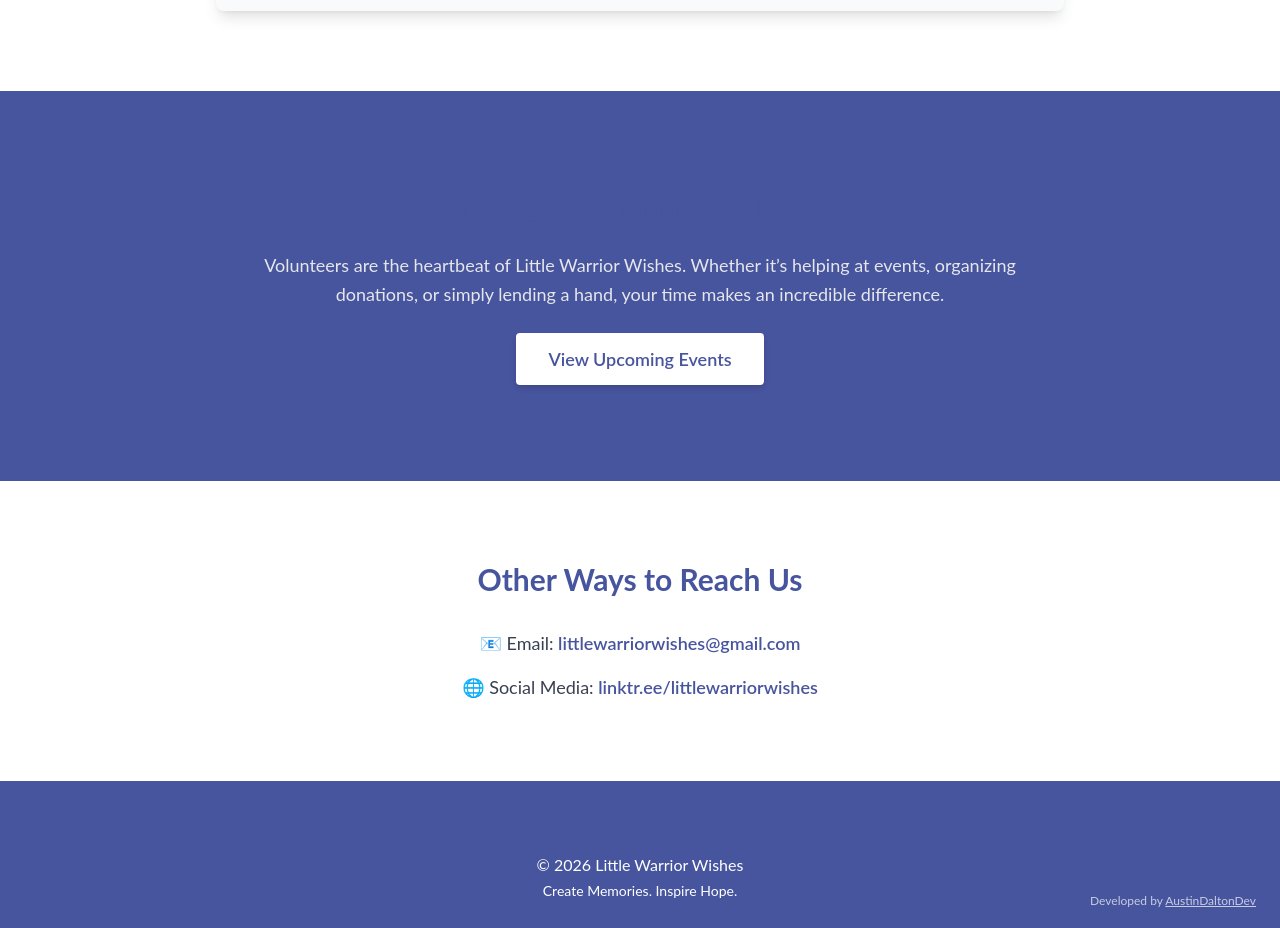
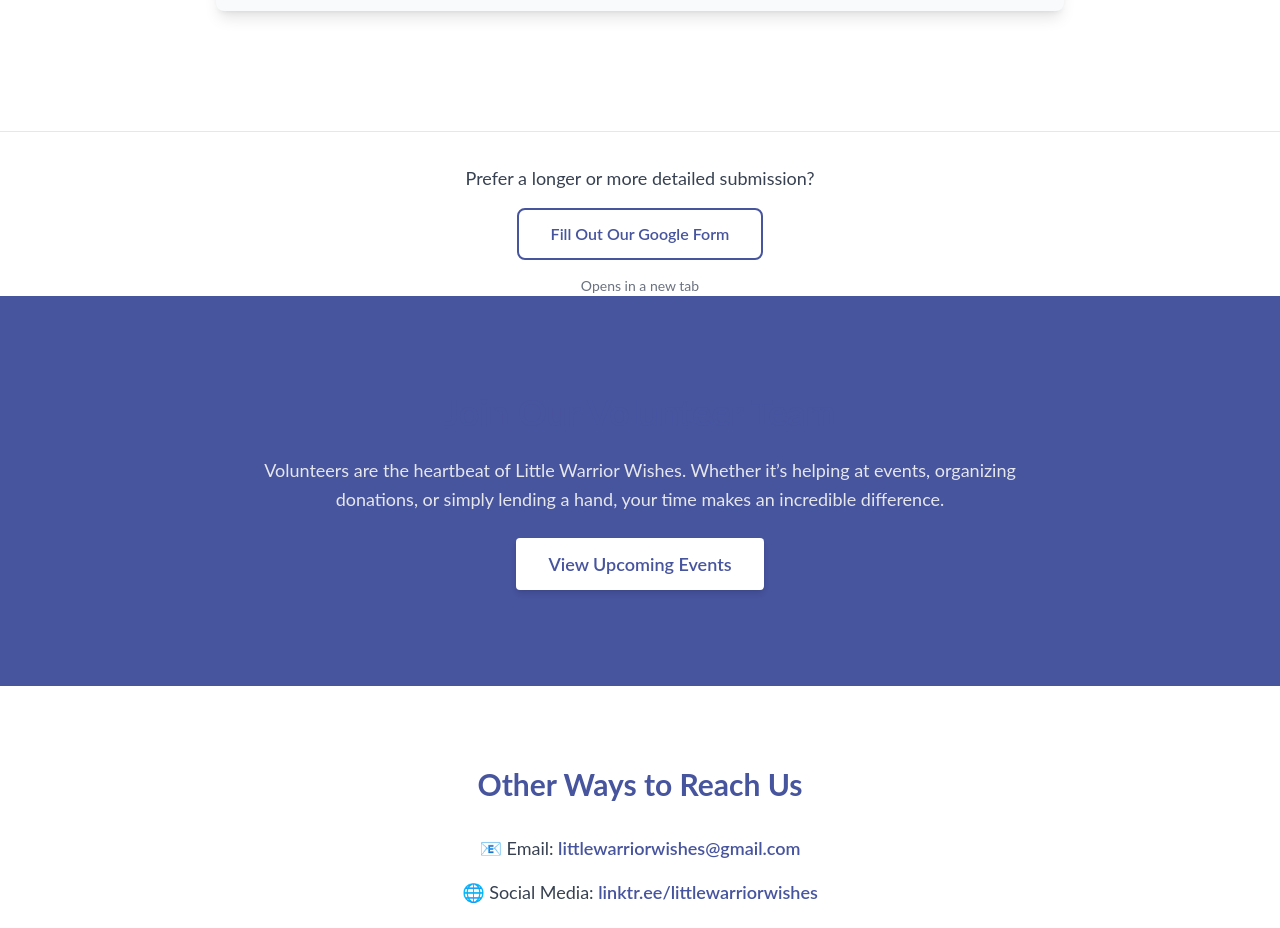
Before and after one commit to AustinDDev/little-warrior-wishes, a Next.js app: page /contact in a window 1280 px wide. Shown: the part 1180-2108 px from the top of the page. Built offline with nearby package versions, Linux system fonts and the light colour scheme.

Commit message:
Google Form added

```diff
--- a/app/contact/page.tsx
+++ b/app/contact/page.tsx
@@ -149,7 +149,25 @@
           )}
         </form>
       </motion.section>
+      {/* Alternate Contact Method */}
+<div className="mt-10 pt-8 border-t border-gray-200 text-center space-y-4">
+  <p className="text-gray-700 text-lg">
+    Prefer a longer or more detailed submission?
+  </p>
 
+  <a
+    href="https://docs.google.com/forms/d/e/1FAIpQLScz7Np4_ICWar4dn23wOARkqqphtY623ses-vEtcqTeKL1mIQ/viewform?usp=sf_link"
+    target="_blank"
+    rel="noopener noreferrer"
+    className="inline-block bg-white border-2 border-[#47549e] text-[#47549e] font-semibold px-8 py-3 rounded-lg hover:bg-[#47549e] hover:text-white transition"
+  >
+    Fill Out Our Google Form
+  </a>
+
+  <p className="text-sm text-gray-500">
+    Opens in a new tab
+  </p>
+</div>
       {/* Volunteer CTA Section */}
       <motion.section
         className="bg-[#47549e] text-white text-center py-24 px-6"
```
